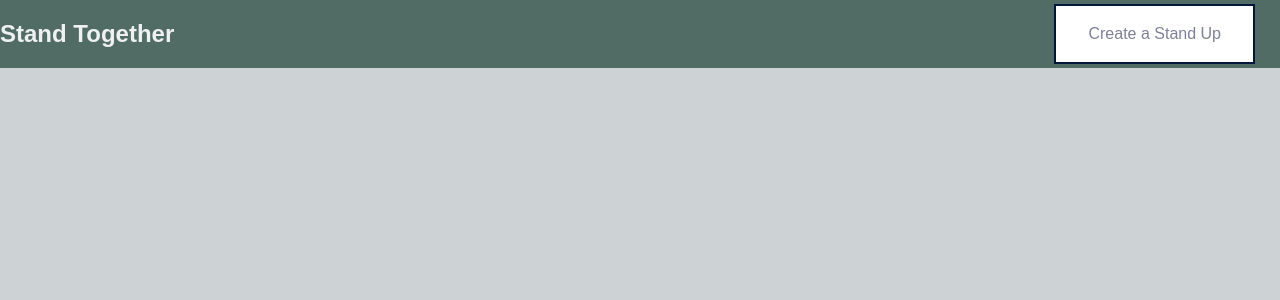
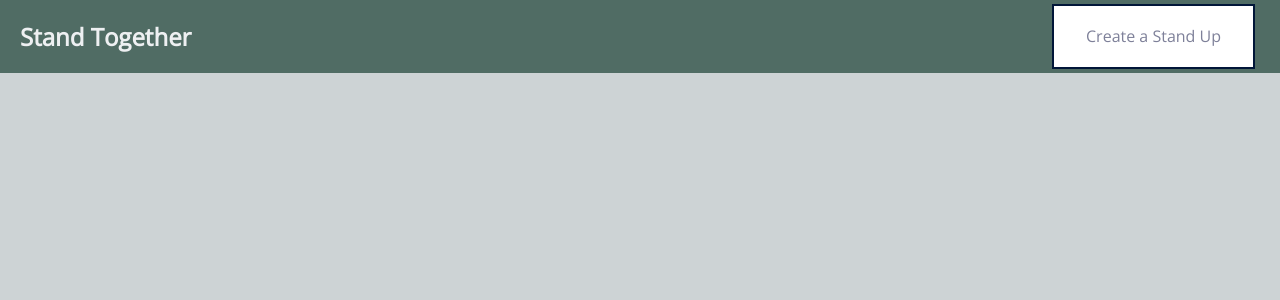
Before and after one commit to michellescripts/stand-together, a React (Create React App) app in the folder stand-together-react/: page / in a window 1280 px wide. Shown: the top 300 px of the page. Built offline with nearby package versions, Linux system fonts and the light colour scheme.

Commit message:
Add Copy Functionality.
-Use react-clipbard.js
-Copy standup link

```diff
--- a/package.json
+++ b/package.json
@@ -6,6 +6,7 @@
   "dependencies": {
     "body-parser": "^1.17.2",
     "express": "^4.15.3",
+    "react-clipboard.js": "^1.1.2",
     "react-fontawesome": "^1.6.1",
     "redux": "^3.7.1",
     "shortid": "^2.2.8",
--- a/stand-together-react/public/index.html
+++ b/stand-together-react/public/index.html
@@ -7,6 +7,7 @@
     <link rel="manifest" href="%PUBLIC_URL%/manifest.json">
     <link rel="shortcut icon" href="%PUBLIC_URL%/favicon.ico">
     <script src="https://use.fontawesome.com/5570d3b8db.js"></script>
+    <link href="https://fonts.googleapis.com/css?family=Open+Sans" rel="stylesheet">
     <title>Stand Together</title>
   </head>
   <body>
--- a/stand-together-react/src/BoilerPlate.js
+++ b/stand-together-react/src/BoilerPlate.js
@@ -3,10 +3,7 @@ import TopicItem from './topicitem'
 import { connect } from 'react-redux'
 import { addDiscussionItem, fetchSuccess } from './actions/actions'
 import io from 'socket.io-client'
-
-// socket.on('new message', function (data) {
-//   console.log(data)
-// })
+import ClipboardButton from 'react-clipboard.js'
 
 const mapStateToProps = (state) => {
   return {
@@ -49,6 +46,7 @@ const updateCodeFromSockets = (payload) => {
 
 class BP extends React.Component {
   componentDidMount () {
+    console.log('props', this.props)
     const { match, fetchResponse } = this.props
     fetchPosts(match.params.id).then((response) => {
       fetchResponse(response)
@@ -62,12 +60,14 @@ class BP extends React.Component {
   }
   render () {
     const { match, topics, items, onAddItem } = this.props
+    const currentURL = 'http://localhost:3000/standup/' + match.params.id
     return (
       <div>
         <div className='homeNavBar'>
           <h2>Stand Together</h2>
-          <p id='p1'>http/localhost:5000/standup/{match.params.id}</p>
-          <button className='button right'>Copy Link</button>
+          <ClipboardButton className='button right' data-clipboard-text={currentURL}>
+            Copy Link
+          </ClipboardButton>
         </div>
         <div className='flexRow'>
           {/* <div className='container'> */}
--- a/stand-together-react/src/splash.css
+++ b/stand-together-react/src/splash.css
@@ -9,7 +9,7 @@ html {
 }
 
 * {
-  font-family: sans-serif;
+  font-family:  'Open Sans', sans-serif;
 }
 
 .parentFlex {
@@ -41,6 +41,7 @@ html {
   flex-direction: row;
   justify-content: space-between;
   background-color: #506C64;
+  padding-left: 20px;
 }
 
 .homeNavBar h2, .homeNavBar p {
```
Also changed, not shown: 2 other files (tests, documents, lock files or other folders).
